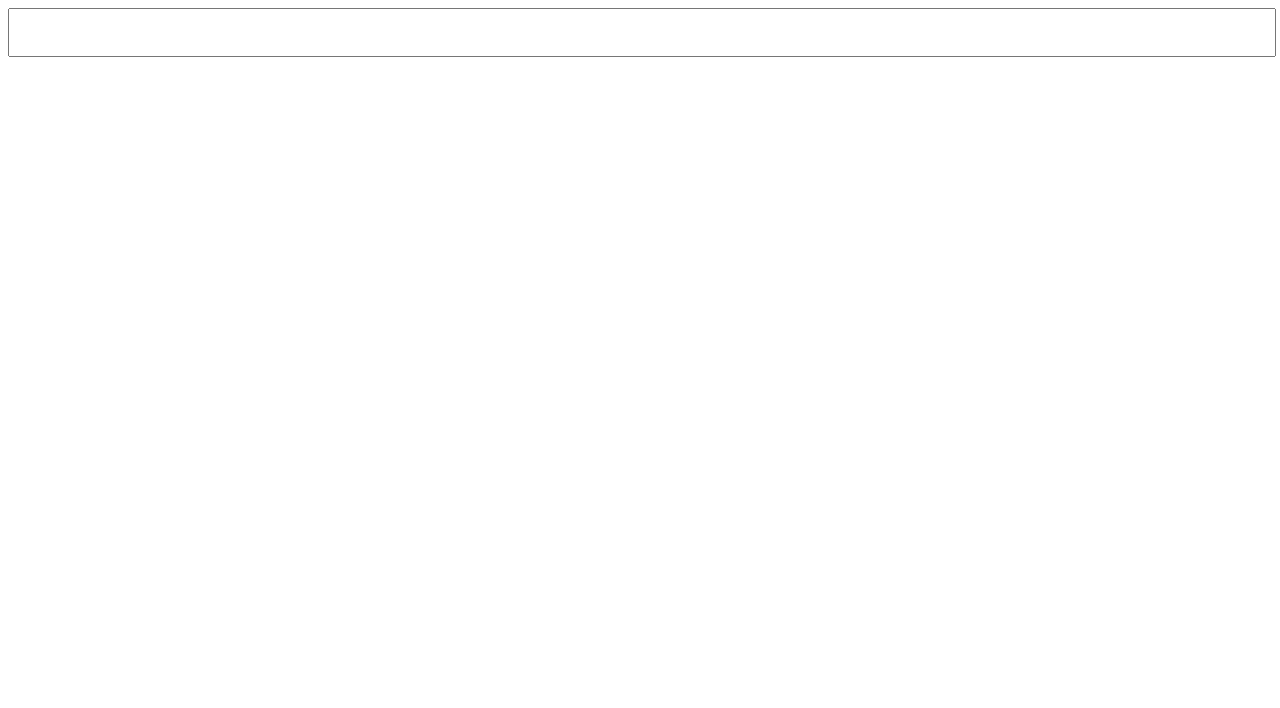
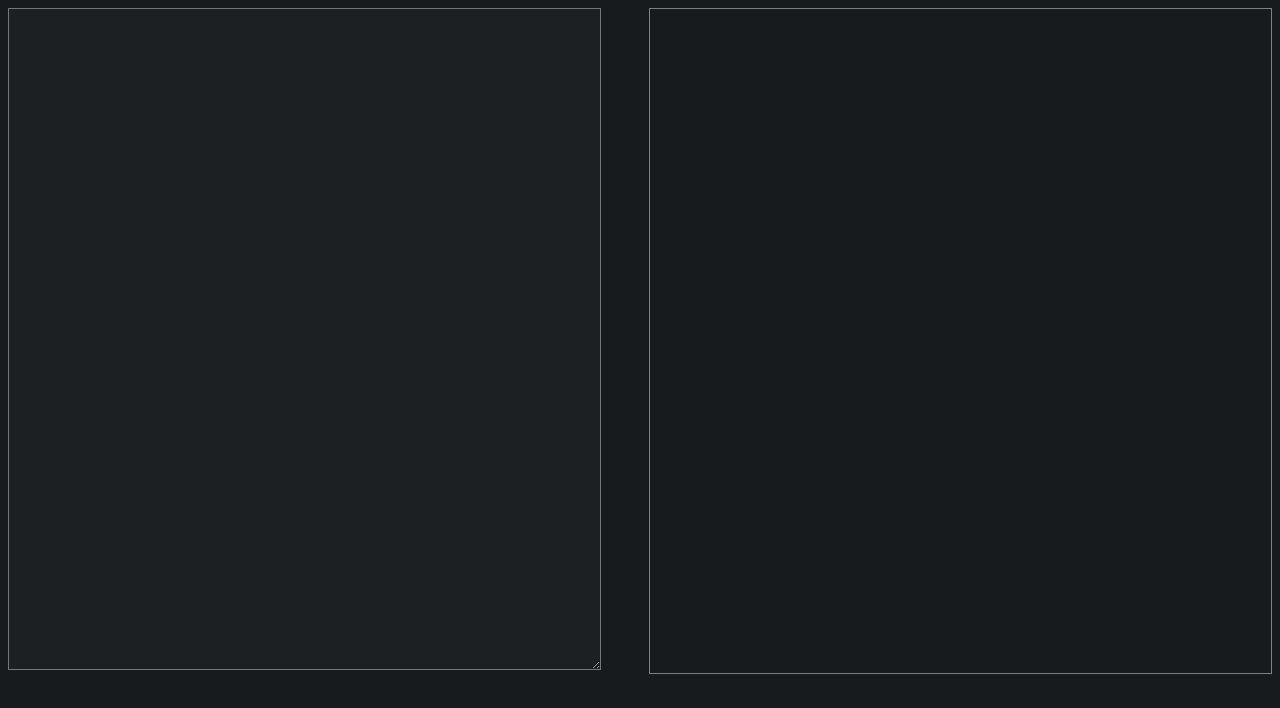
Before and after one commit to bit-matrix/script-wiz-lib, a website built with webpack: page dist/index.html in a window 1280 px wide. Built offline with nearby package versions, Linux system fonts and the light colour scheme.

Commit message:
Index.html script editor.

```diff
--- a/dist/index.html
+++ b/dist/index.html
@@ -10,36 +10,94 @@
       #input {
         width: calc(100% - 30px);
         padding: 15px;
+        background: #1d2023;
+        color: #ce9178 !important;
+        font-size: 16px;
       }
       #output {
         width: 100%;
-        background: #dfdfdf;
+        background: transparent;
         font-size: larger;
+        color: #b5cea8;
+      }
+
+      body {
+        background-color: #181b1e;
+        color: #fff;
+      }
+
+      .maindiv {
+        display: flex;
+      }
+
+      .inputDiv {
+        width: 50%;
+        padding-right: 50px;
+      }
+
+      .outputDiv {
+        border: 1px solid gray;
+        width: 50%;
+        padding: 15px;
+      }
+
+      #display1 {
+        color: #b5cea8;
+      }
+
+      #display2 {
+        color: #5bb498;
+      }
+
+      #display3 {
+        color: #b3675a;
       }
     </style>
   </head>
   <body>
-    <div><input type="text" id="input" onkeyup="inputChanged()" /></div>
-    <div><span id="output"></span></div>
+    <div class="maindiv">
+      <div class="inputDiv"><textarea id="input" rows="35" onkeyup="inputChanged()"></textarea></div>
+      <div class="outputDiv"><span id="output"></span></div>
+    </div>
     <script>
-      let data;
-      let message = "";
+      let datas = [];
+      let messages = [];
 
       var input = document.getElementById("input");
       var output = document.getElementById("output");
 
       function inputChanged() {
-        data = undefined;
-        try {
-          data = scriptWiz.helper.parseInput(input.value);
-        } catch {
-          message = "invalid input!";
-        } finally {
-          if (data) {
-            message = JSON.stringify(data);
+        datas = [];
+        messages = [];
+
+        var inputs = input.value.split("\n");
+
+        for (let i = 0; i < inputs.length; i++) {
+          var inp = inputs[i];
+          var data = undefined;
+          var message = "";
+
+          try {
+            if (inp === "") {
+              message = "";
+            } else {
+              data = scriptWiz.helper.parseInput(inp);
+            }
+          } catch {
+            messages.push('<span id="display3">Invalid input!</span><br/>');
+            continue;
+          } finally {
+            if (inp !== "") {
+              if (data) {
+                message = '<span id="display1">' + data.byteValueDisplay + '</span>&nbsp;&nbsp;<span id="display2">(' + data.byteValue + ")</span><br/>";
+              }
+            }
+
+            messages.push(message);
           }
-          output.innerText = message;
         }
+
+        output.innerHTML = messages.join("");
       }
     </script>
   </body>
```
